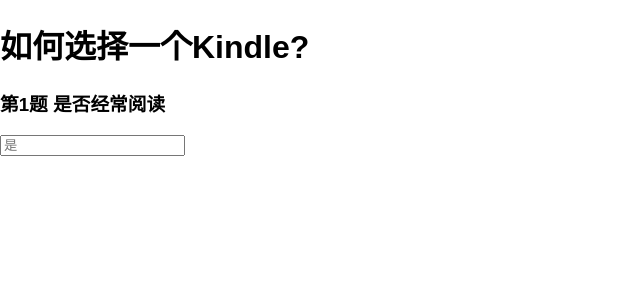
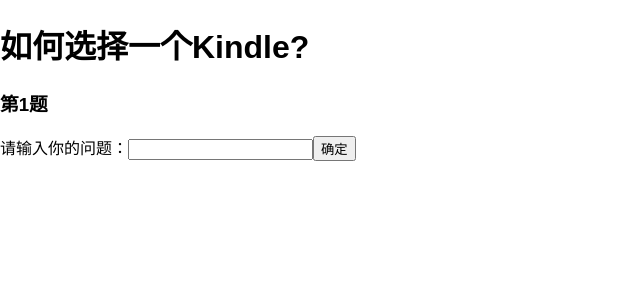
Before and after one commit to gloye/BestChoice, a React (Create React App) app in the folder project/: page / in a window 1280 px wide. Shown: the top 300 px of the page, without its empty margins (0-640 px from the left). Built offline with nearby package versions, Linux system fonts and the light colour scheme.

Commit message:
问题提交

```diff
--- a/project/src/choice/pages/question.js
+++ b/project/src/choice/pages/question.js
@@ -1,84 +1,93 @@
-import React, { Component } from 'react'
+import React, { Component } from "react";
 
-function Ques(props){
-    if(!props.completed){
-        return(
+function Ques(props) {
+  if (!props.completed) {
+    return (
       <div>
         <h3>第1题</h3>
         <div className="form-group">
           <label htmlFor="#input"> 请输入你的问题：</label>
-                        <input id="input" type="text" className="form-control" />
-                        <button>确定</button>
+          <input id="input" type="text" className="form-control" onChange={(e)=>{props.handleInput(e)}}/>
+          <button onClick={(e)=>{props.handleSubmit(e)}}>确定</button>
         </div>
       </div>
-        )
-    } else{
-        return(
+    );
+  } else {
+    return (
       <div>
         <h3>第1题 是否经常阅读</h3>
-                <Choice/>
+        <Choice handleFocus={props.handleFocus} isFocus={props.isFocus} />
       </div>
-        )
+    );
   }
 }
 
-function Choice(props){
-    let isShow = false
-    const handleFocus = (e) => {
-        console.log(e)
-        isShow = true
-        console.log(isShow)
+function Choice(props) {
+  return (
+    <div style={{ display: "inline" }}>
+      <input
+        type="text"
+        placeholder="是"
+        onFocus={e => {
+          props.handleFocus(e);
+        }}
+      />
+      <Res isFocus={props.isFocus} />
+    </div>
+  );
 }
 
-    return(
-        <div style={{display:"inline"}}>
-            <input type="text" placeholder="是" onFocus={handleFocus}/>
-            <Res focus={isShow}/>
-        </div>
-    )
-}
-
-function Res(props){
-    if(props.focus){
-        return(
-            <div style={{display:"inline"}}>
-                <input type="text" placeholder="Kindle"/>
+function Res(props) {
+  if (props.isFocus) {
+    return (
+      <div style={{ display: "inline" }}>
+        <input type="text" placeholder="Kindle" />
         <button>下一题</button>
       </div>
-        )
-    }else{
-        return null
+    );
+  } else {
+    return null;
   }
 }
-
-
 
 /* 然后开始建第一个选项 */
 class QuestionInput extends Component {
   constructor(props) {
     super(props);
-        this.handleFocus = this.handleFocus.bind(this)
+    const handleFocus = this.handleFocus.bind(this)
+    const handleSubmit = this.handleSubmit.bind(this)
+    const handleInput = this.handleInput.bind(this)
     this.state = {
-            completed: true ,
-            handleFocus(e){
-                console.log(e)
+      completed: false,
+      isFocus: false,
+      handleFocus,
+      handleSubmit,
+      handleInput
+    };
   }
+  handleFocus(e) {
+    this.setState({
+      isFocus: true
+    });
+  }
+  handleSubmit(e) {
+    e.preventDefault()
+    this.setState({
+      completed: true
+    });
+  }
+  handleInput(e){
+    console.log(e.target.value)
+  }
+  render() {
+    const state = this.state;
+    return (
+      <div className="question-item">
+        <h1>如何选择一个Kindle?</h1>
+        <Ques {...state} />
+      </div>
+    );
   }
 }
 
-    handleFocus(event){
-        console.log(event)
-    }
-
-    render() {
-        const state = this.state
-        return (
-            <div className="question-item">
-                <h1>如何选择一个Kindle?</h1>
-                {Ques(state)}
-            </div>
-        )
-    }
-}
-
-export default QuestionInput
+export default QuestionInput;
```
Lines whose indentation alone changed are shown as unchanged.
